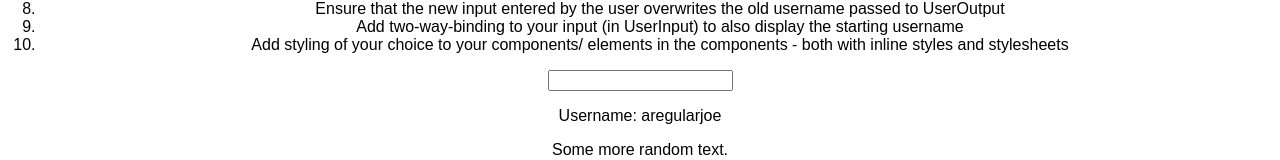
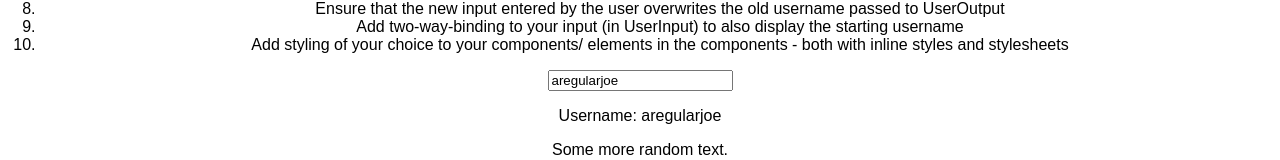
Before and after one commit to Joseph-Scott/assignment1-base-syntax, a React (Create React App) app: page / in a window 1280 px wide. Shown: the part 142-302 px from the top of the page. Built offline with nearby package versions, Linux system fonts and the light colour scheme.

Commit message:
items 8 and 9

```diff
--- a/src/App.js
+++ b/src/App.js
@@ -28,7 +28,9 @@ class App extends Component {
           <li>Add two-way-binding to your input (in UserInput) to also display the starting username</li>
           <li>Add styling of your choice to your components/ elements in the components - both with inline styles and stylesheets</li>
         </ol>
-        <UserInput changed={this.usernameChangedHandler} />
+        <UserInput
+          changed={this.usernameChangedHandler}
+          currentName={this.state.username} />
         <UserOutput userName={this.state.username} />
         <UserOutput userName={this.state.username} />
         <UserOutput userName={this.state.username} />
--- a/src/UserInput/UserInput.js
+++ b/src/UserInput/UserInput.js
@@ -1,7 +1,10 @@
 import React from 'react';
 
 const userInput = (props) => {
-  return <input type="text" onChange={props.changed} />;
+  return <input
+    type="text"
+    onChange={props.changed}
+    value={props.currentName} />;
 };
 
 export default userInput;
```
